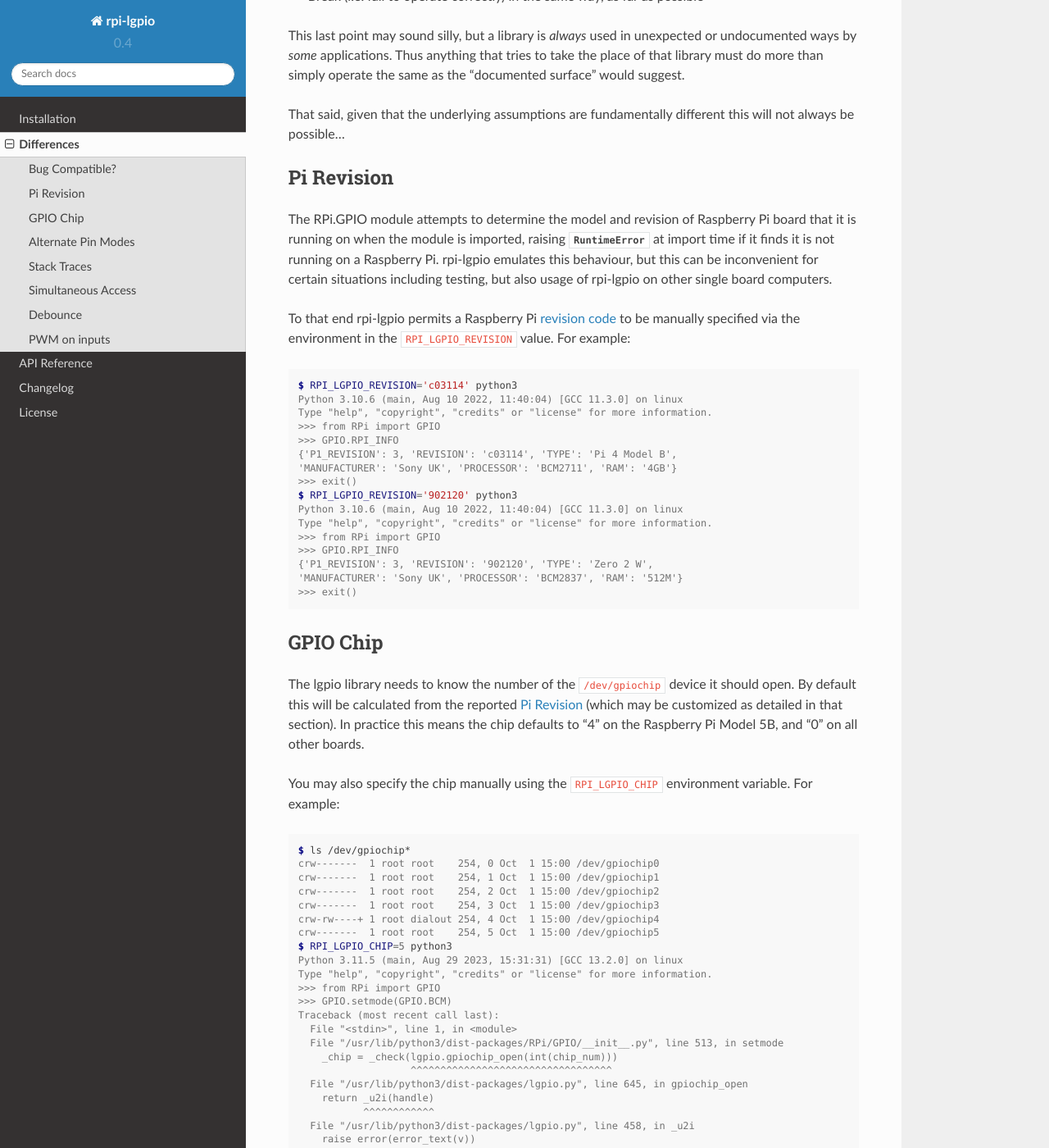
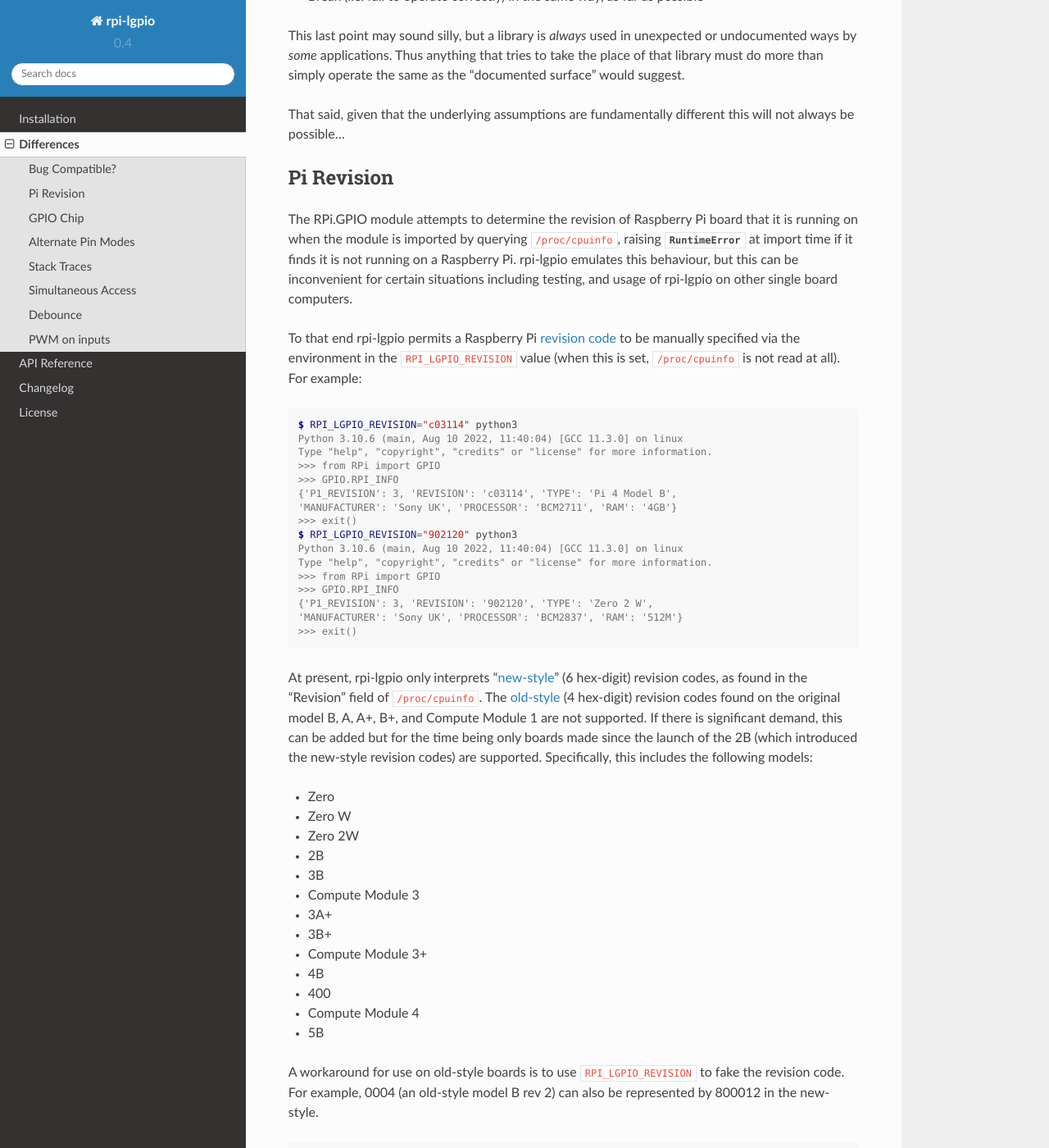
Before and after one commit to waveform80/rpi-lgpio, a Sphinx documentation site: the page built from docs/differences.rst, in a window 1280 px wide and 1400 px high, scrolled down 472 px. Shown: the whole window at 82% size. Built offline with Sphinx 7.4.7 and the Read the Docs theme 2.0.0, drawn with Linux system fonts in a browser that asks for light colours; formulas are drawn with MathJax 3; some of the changed text lies outside the part shown.

Commit message:
Add more info on supported boards
Closes #6

```diff
--- a/docs/differences.rst
+++ b/docs/differences.rst
@@ -43,19 +43,20 @@ this will not always be possible...
 Pi Revision
 ===========
 
-The RPi.GPIO module attempts to determine the model and revision of Raspberry
-Pi board that it is running on when the module is imported, raising
-:exc:`RuntimeError` at import time if it finds it is not running on a Raspberry
-Pi. rpi-lgpio emulates this behaviour, but this can be inconvenient for certain
-situations including testing, but also usage of rpi-lgpio on other single board
-computers.
+The RPi.GPIO module attempts to determine the revision of Raspberry Pi board
+that it is running on when the module is imported by querying
+:file:`/proc/cpuinfo`, raising :exc:`RuntimeError` at import time if it finds
+it is not running on a Raspberry Pi. rpi-lgpio emulates this behaviour, but
+this can be inconvenient for certain situations including testing, and usage of
+rpi-lgpio on other single board computers.
 
 To that end rpi-lgpio permits a Raspberry Pi `revision code`_ to be manually
-specified via the environment in the ``RPI_LGPIO_REVISION`` value. For example:
+specified via the environment in the ``RPI_LGPIO_REVISION`` value (when this is
+set, :file:`/proc/cpuinfo` is not read at all). For example:
 
 .. code-block:: console
 
-    $ RPI_LGPIO_REVISION='c03114' python3
+    $ RPI_LGPIO_REVISION="c03114" python3
     Python 3.10.6 (main, Aug 10 2022, 11:40:04) [GCC 11.3.0] on linux
     Type "help", "copyright", "credits" or "license" for more information.
     >>> from RPi import GPIO
@@ -63,7 +64,7 @@ specified via the environment in the ``RPI_LGPIO_REVISION`` value. For example:
     {'P1_REVISION': 3, 'REVISION': 'c03114', 'TYPE': 'Pi 4 Model B',
     'MANUFACTURER': 'Sony UK', 'PROCESSOR': 'BCM2711', 'RAM': '4GB'}
     >>> exit()
-    $ RPI_LGPIO_REVISION='902120' python3
+    $ RPI_LGPIO_REVISION="902120" python3
     Python 3.10.6 (main, Aug 10 2022, 11:40:04) [GCC 11.3.0] on linux
     Type "help", "copyright", "credits" or "license" for more information.
     >>> from RPi import GPIO
@@ -72,7 +73,58 @@ specified via the environment in the ``RPI_LGPIO_REVISION`` value. For example:
     'MANUFACTURER': 'Sony UK', 'PROCESSOR': 'BCM2837', 'RAM': '512M'}
     >>> exit()
 
+At present, rpi-lgpio only interprets "`new-style`_" (6 hex-digit) revision
+codes, as found in the "Revision" field of :file:`/proc/cpuinfo`. The
+`old-style`_ (4 hex-digit) revision codes found on the original model B, A, A+,
+B+, and Compute Module 1 are not supported. If there is significant demand,
+this can be added but for the time being only boards made since the launch of
+the 2B (which introduced the new-style revision codes) are supported.
+Specifically, this includes the following models:
+
+* Zero
+
+* Zero W
+
+* Zero 2W
+
+* 2B
+
+* 3B
+
+* Compute Module 3
+
+* 3A+
+
+* 3B+
+
+* Compute Module 3+
+
+* 4B
+
+* 400
+
+* Compute Module 4
+
+* 5B
+
+A workaround for use on old-style boards is to use ``RPI_LGPIO_REVISION`` to
+fake the revision code. For example, 0004 (an old-style model B rev 2) can also
+be represented by 800012 in the new-style.
+
+.. code-block:: console
+
+    $ RPI_LGPIO_REVISION="800012" python3
+    Python 3.12.2 (main, Apr  2 2024, 18:40:52) [GCC 13.2.0] on linux
+    Type "help", "copyright", "credits" or "license" for more information.
+    >>> from RPi import GPIO
+    >>> GPIO.RPI_INFO
+    {'P1_REVISION': 2, 'REVISION': '800012', 'TYPE': 'Model B',
+    'MANUFACTURER': 'Sony UK', 'PROCESSOR': 'BCM2835', 'RAM': '256M'}
+    >>> exit()
+
 .. _revision code: https://www.raspberrypi.com/documentation/computers/raspberry-pi.html#new-style-revision-codes
+.. _new-style: https://www.raspberrypi.com/documentation/computers/raspberry-pi.html#new-style-revision-codes
+.. _old-style: https://www.raspberrypi.com/documentation/computers/raspberry-pi.html#old-style-revision-codes
 
 
 .. _gpio_chip:
```
